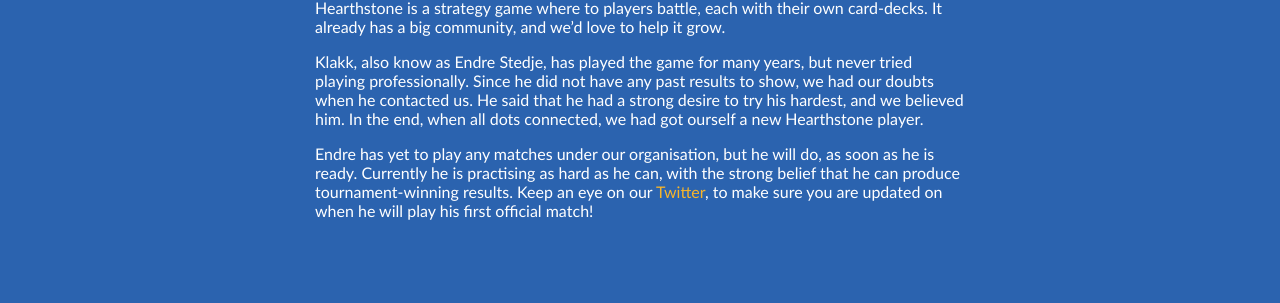
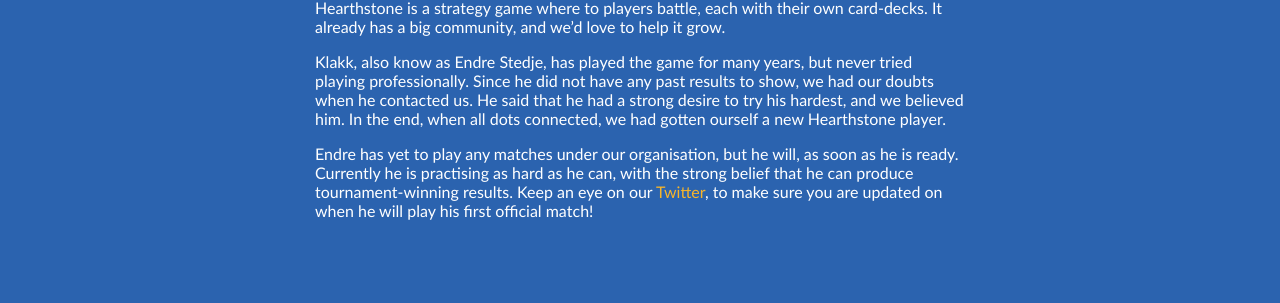
Before and after one commit to EndreKlakk/Quixz_eSports, a Jekyll site: the page built from _posts/2018-07-26-our-new-heathstone-player-klakk.md, in a window 1280 px wide. Shown: the part 568-871 px from the top of the page. Built offline with Jekyll 4.4.1, drawn with Linux system fonts in a browser that asks for light colours.

Commit message:
Update Article “2018-07-26-our-new-heathstone-player-klakk”

```diff
--- a/_posts/2018-07-26-our-new-heathstone-player-klakk.md
+++ b/_posts/2018-07-26-our-new-heathstone-player-klakk.md
@@ -9,6 +9,6 @@
 ---
 Today we are pleased to announce that we are diving into yet another game, [Hearthstone](https://playhearthstone.com/en-us/). Hearthstone is a strategy game where to players battle, each with their own card-decks. It already has a big community, and we'd love to help it grow.
 
-Klakk, also know as Endre Stedje, has played the game for many years, but never tried playing professionally. Since he did not have any past results to show, we had our doubts when he contacted us. He said that he had a strong desire to try his hardest, and we believed him. In the end, when all dots connected, we had got ourself a new Hearthstone player.
+Klakk, also know as Endre Stedje, has played the game for many years, but never tried playing professionally. Since he did not have any past results to show, we had our doubts when he contacted us. He said that he had a strong desire to try his hardest, and we believed him. In the end, when all dots connected, we had gotten ourself a new Hearthstone player.
 
-Endre has yet to play any matches under our organisation, but he will do, as soon as he is ready. Currently he is practising as hard as he can, with the strong belief that he can produce tournament-winning results. Keep an eye on our [Twitter](https://twitter.com/QuixzeSports), to make sure you are updated on when he will play his first official match!
+Endre has yet to play any matches under our organisation, but he will, as soon as he is ready. Currently he is practising as hard as he can, with the strong belief that he can produce tournament-winning results. Keep an eye on our [Twitter](https://twitter.com/QuixzeSports), to make sure you are updated on when he will play his first official match!
```
